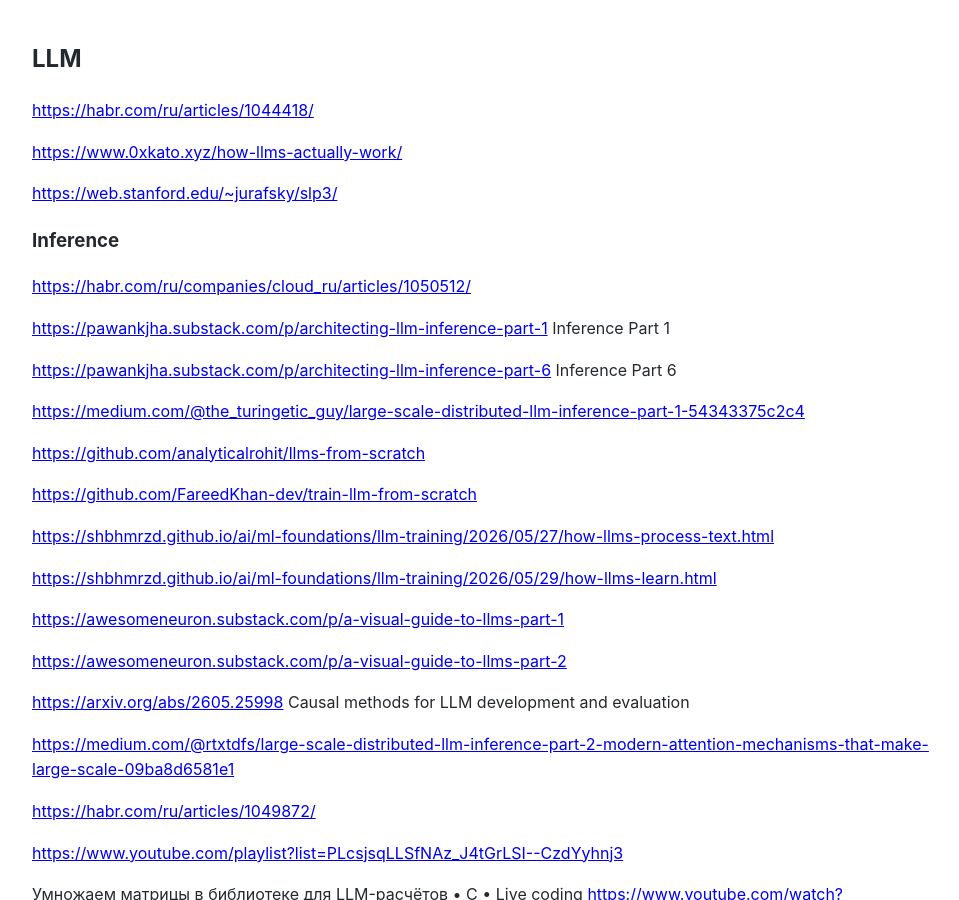
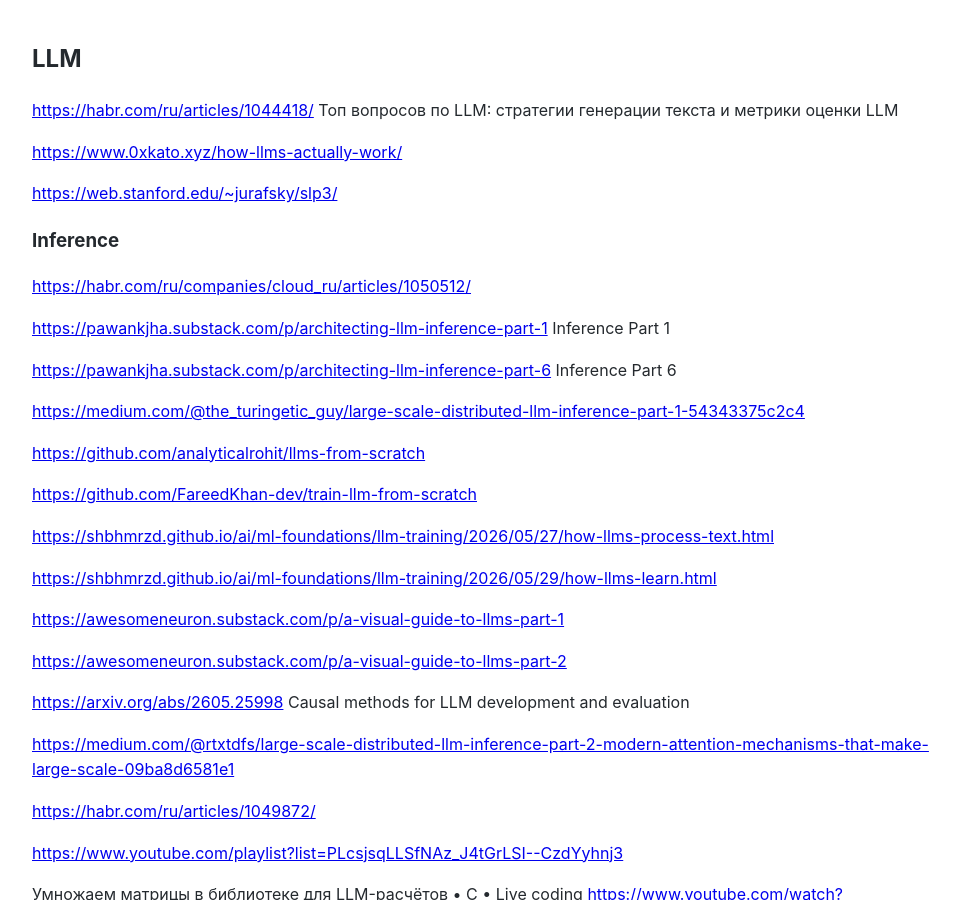
Before and after one commit to Michael-Lubinsky/michael-lubinsky.github.com, a Jekyll site: the page built from ml/llm.md, in a window 1280 px wide and 900 px high. Shown: the whole window, without its empty margins (158-1117 px from the left). Built offline with Jekyll 4.4.1, drawn with Linux system fonts in a browser that asks for light colours; our own code applies the rules of GitHub Pages for plain Markdown files.

Commit message:
Update llm.md

```diff
--- a/ml/llm.md
+++ b/ml/llm.md
@@ -1,6 +1,6 @@
 ## LLM
 
-<https://habr.com/ru/articles/1044418/>
+<https://habr.com/ru/articles/1044418/> Топ вопросов по LLM: стратегии генерации текста и метрики оценки LLM
 
 <https://www.0xkato.xyz/how-llms-actually-work/>
 
```
